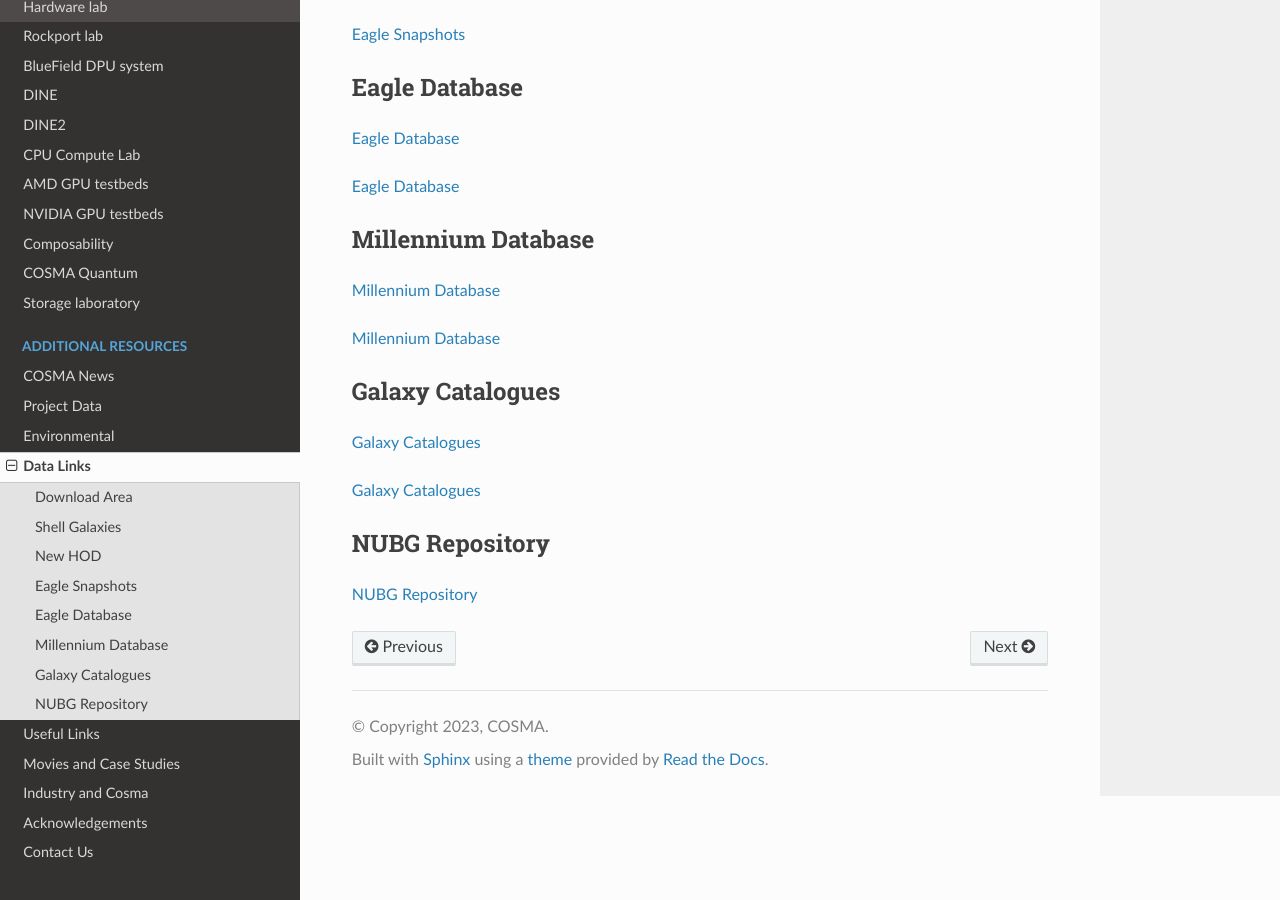
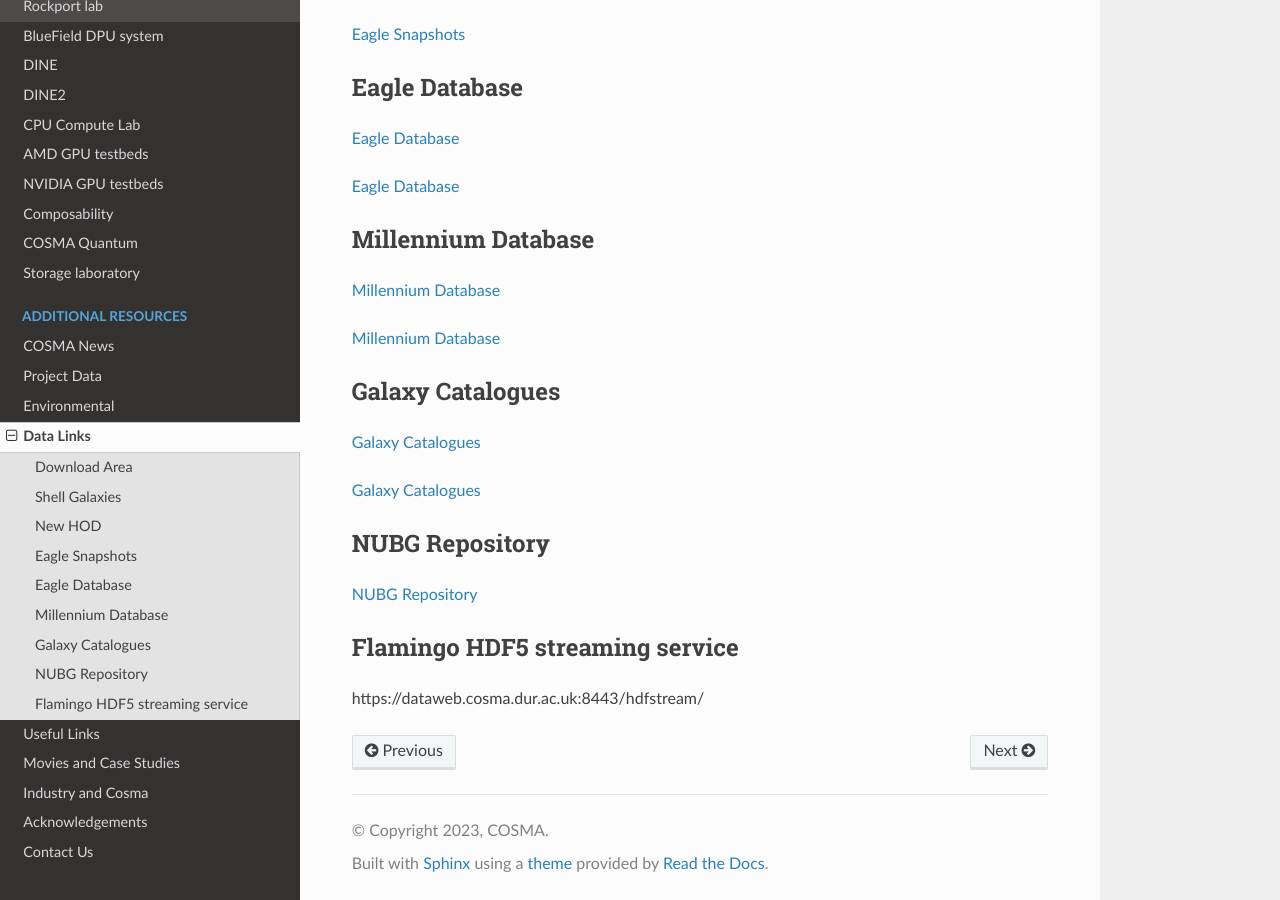
Before and after one commit to agb32/cosmadoc, a Sphinx documentation site: the page built from docs/source/links.md, in a window 1280 px wide and 900 px high, scrolled down 553 px. Built offline with Sphinx 7.4.7 and the Read the Docs theme 3.1.0, drawn with Linux system fonts in a browser that asks for light colours.

Commit message:
added hdfstream

```diff
--- a/docs/source/links.md
+++ b/docs/source/links.md
@@ -39,3 +39,7 @@ Permanent links hosting COSMA data or outputs include:
 ## NUBG Repository
 
 [NUBG Repository](https://virgodb.cosma.dur.ac.uk/public/dc-elbe1/nubg_repository/)
+
+## Flamingo HDF5 streaming service
+
+https://dataweb.cosma.dur.ac.uk:8443/hdfstream/
```
